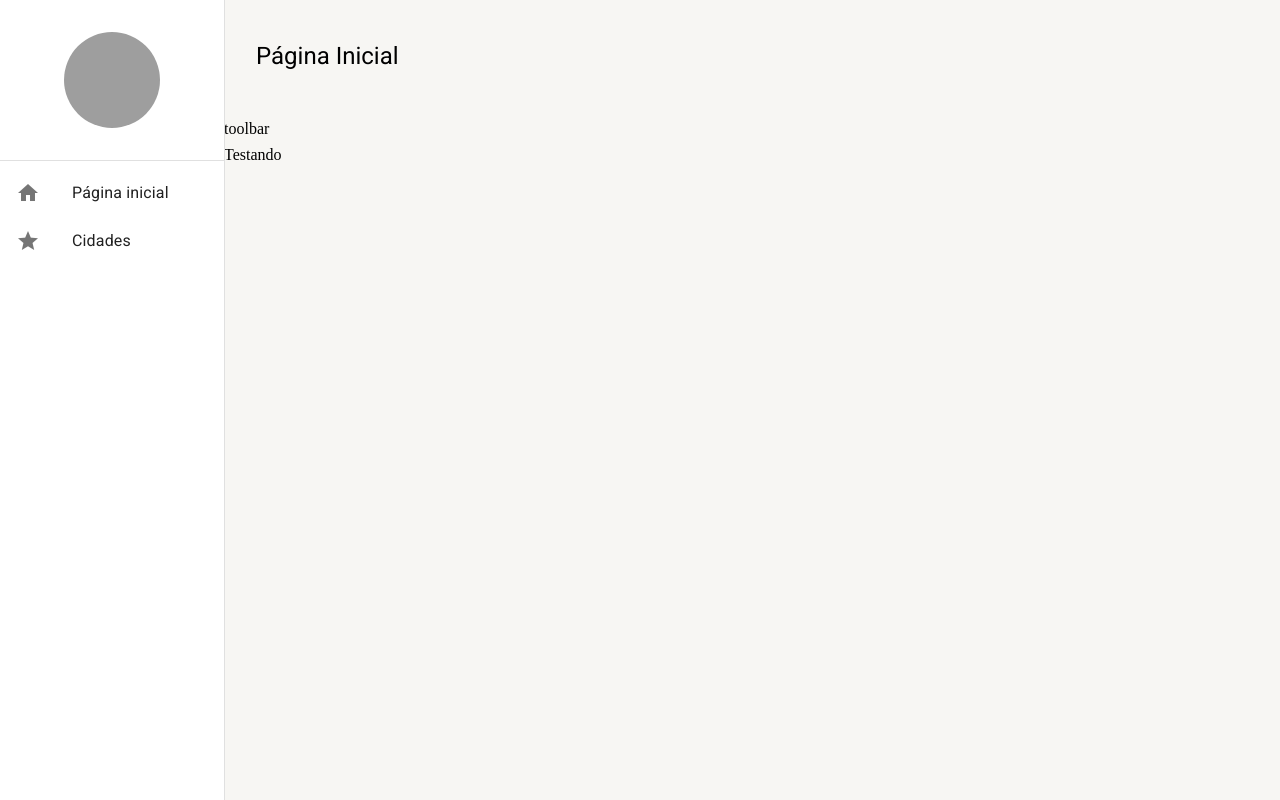
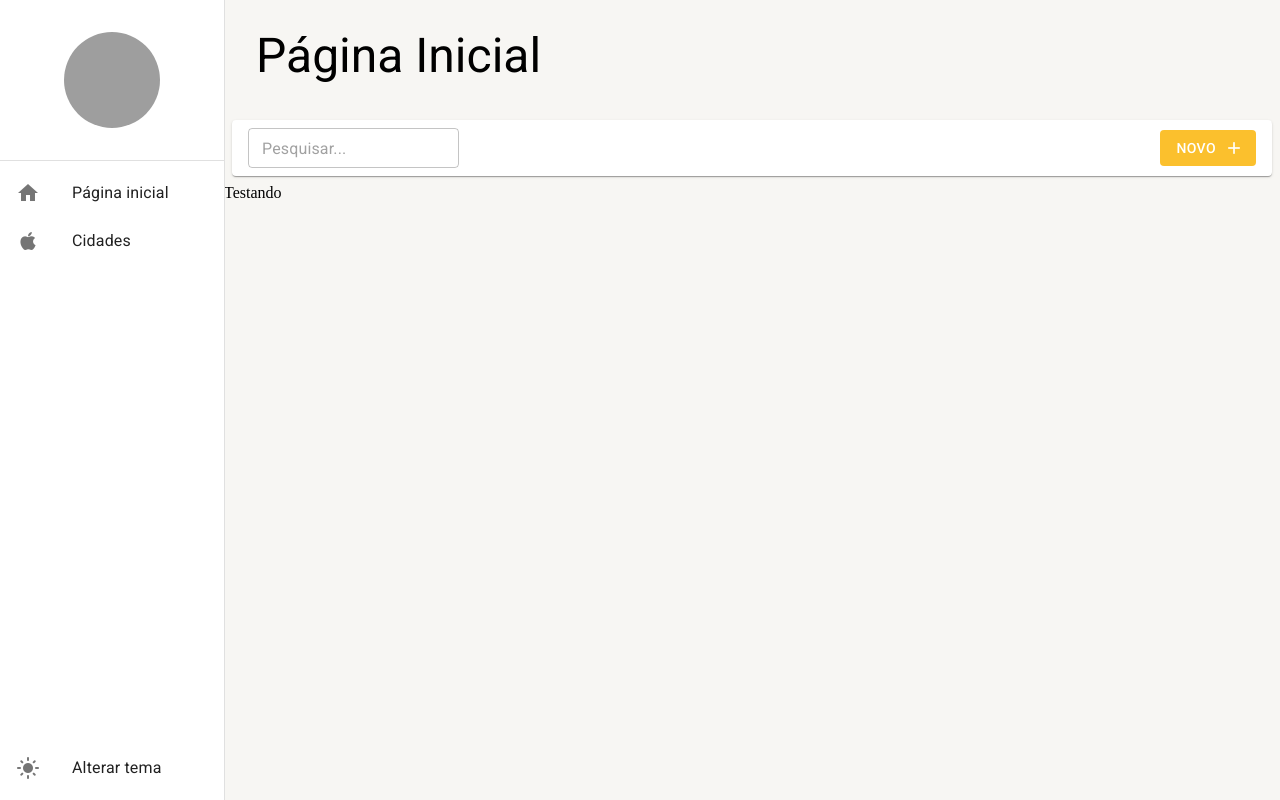
Before and after one commit to Elias-Moura/react-mui, a React (Create React App) app: page /pagina-inicial in a window 1280 px wide. Built offline with nearby package versions, Linux system fonts and the light colour scheme; grey boxes are pictures that could not be loaded.

Commit message:
feat: criando barra de ferramentas da listagem

```diff
--- a/src/pages/dashboard/Dashboard.tsx
+++ b/src/pages/dashboard/Dashboard.tsx
@@ -1,7 +1,18 @@
-import {LayoutBaseDePaginas} from '../../shared/layouts/LayoutBaseDePaginas';
+import { ListToolBar } from '../../shared/components';
+import { BaseLayout } from '../../shared/layouts/BaseLayout';
 
 export default function Dashboard() {
-  return (<LayoutBaseDePaginas title='Página Inicial'>
-    Testando
-  </LayoutBaseDePaginas>);
+  return (
+    <BaseLayout
+      title='Página Inicial'
+      toolBar={
+        <ListToolBar
+          showSearchBar
+          showBtn
+        />
+      }
+    >
+      Testando
+    </BaseLayout>
+  );
 }
--- a/src/routes/index.tsx
+++ b/src/routes/index.tsx
@@ -14,7 +14,7 @@ export default function AppRoutes() {
         label: 'Página inicial',
       },
       {
-        icon: 'star',
+        icon: 'apple',
         path: '/página-inicial',
         label: 'Cidades',
       },
--- a/src/shared/components/index.ts
+++ b/src/shared/components/index.ts
@@ -1 +1,2 @@
 export * from './side_bar/SideBar';
+export * from './list_tool_bar/ListToolBar';
--- /dev/null
+++ b/src/shared/components/list_tool_bar/ListToolBar.tsx
@@ -0,0 +1,59 @@
+import { Box, Button, Icon, Paper, TextField, useTheme } from '@mui/material';
+import React from 'react';
+
+interface IListToolBarProps {
+  surchedText?: string;
+  showSearchBar?: boolean;
+  changeEvent?: (newText: string) => void;
+  btnText?: string;
+  showBtn: boolean;
+  clickBtnEvent?: () => void;
+}
+
+export const ListToolBar: React.FC<IListToolBarProps> = ({
+  surchedText = '',
+  showSearchBar = false,
+  changeEvent: changeEnvet,
+  btnText = 'Novo',
+  showBtn = true,
+}) => {
+  const theme = useTheme();
+
+  return (
+    <Box
+      display='flex'
+      component={Paper}
+      height={theme.spacing(5)}
+      marginX={1}
+      padding={1}
+      paddingX={2}
+      gap={1}
+      alignItems='center'
+    >
+      {showSearchBar && (
+        <TextField
+          size='small'
+          placeholder='Pesquisar...'
+          value={surchedText}
+          onChange={(e) => changeEnvet?.(e.target.value)}
+        />
+      )}
+      <Box
+        flex={1}
+        display='flex'
+        justifyContent='end'
+      >
+        {showBtn && (
+          <Button
+            variant='contained'
+            color='primary'
+            disableElevation
+            endIcon={<Icon>add</Icon>}
+          >
+            {btnText}
+          </Button>
+        )}
+      </Box>
+    </Box>
+  );
+};
--- a/src/shared/components/side_bar/SideBar.tsx
+++ b/src/shared/components/side_bar/SideBar.tsx
@@ -12,7 +12,7 @@ import {
   useTheme,
 } from '@mui/material';
 import { ReactNode } from 'react';
-import { useDrawerContext } from '../../contexts';
+import { useAppThemeContext, useDrawerContext } from '../../contexts';
 import { useMatch, useNavigate, useResolvedPath } from 'react-router-dom';
 
 interface IListItemLinkProps {
@@ -47,6 +47,7 @@ export function ListItemLink({ to, icon, label, onClick }: IListItemLinkProps) {
 
 export default function SideBar({ children }: { children: ReactNode }) {
   const theme = useTheme();
+  const { toggleTheme, themeName } = useAppThemeContext();
   const smDown = useMediaQuery(theme.breakpoints.down('sm'));
   const { isDrawerOpen, toggleDrawerOpen, drawerOptions } = useDrawerContext();
   return (
@@ -74,7 +75,6 @@ export default function SideBar({ children }: { children: ReactNode }) {
               src='https://ca.slack-edge.com/TASPWCYKU-U021T5TRZ7T-936bbaae5563-512'
             />
           </Box>
-
           <Divider />
           <Box flex={1}>
             <List component='nav'>
@@ -88,6 +88,20 @@ export default function SideBar({ children }: { children: ReactNode }) {
                 />
               ))}
             </List>
+          </Box>{' '}
+          <Box>
+            <List component='nav'>
+              <ListItemButton onClick={toggleTheme}>
+                <ListItemIcon>
+                  {themeName === 'dark' ? (
+                    <Icon>dark_mode</Icon>
+                  ) : (
+                    <Icon>light_mode</Icon>
+                  )}
+                </ListItemIcon>
+                <ListItemText primary='Alterar tema' />
+              </ListItemButton>
+            </List>
           </Box>
         </Box>
       </Drawer>
--- /dev/null
+++ b/src/shared/layouts/BaseLayout.tsx
@@ -0,0 +1,64 @@
+import {
+  Box,
+  Icon,
+  IconButton,
+  Typography,
+  useMediaQuery,
+  useTheme,
+} from '@mui/material';
+import { ReactNode } from 'react';
+import { useDrawerContext } from '../contexts';
+
+interface IBaseLayoytProps {
+  children: ReactNode;
+  title: string;
+  toolBar?: ReactNode;
+}
+
+export const BaseLayout: React.FC<IBaseLayoytProps> = ({
+  children,
+  title,
+  toolBar,
+}) => {
+  const theme = useTheme();
+  const smDown = useMediaQuery(theme.breakpoints.down('sm'));
+  const mdDown = useMediaQuery(theme.breakpoints.down('md'));
+  const { toggleDrawerOpen } = useDrawerContext();
+
+  return (
+    <Box
+      height='100%'
+      display='flex'
+      flexDirection='column'
+      gap={1}
+    >
+      <Box
+        padding={1}
+        height={theme.spacing(smDown ? 6 : mdDown ? 8 : 12)}
+        display='flex'
+        alignItems='center'
+        gap={1}
+      >
+        <IconButton onClick={toggleDrawerOpen}>
+          {smDown && <Icon>menu</Icon>}
+        </IconButton>
+        <Typography
+          variant={smDown ? 'h5' : mdDown ? 'h4' : 'h3'}
+          whiteSpace='nowrap'
+          overflow='hidden'
+          textOverflow='ellipsis'
+        >
+          {title}
+        </Typography>
+      </Box>
+      {toolBar && <Box>{toolBar}</Box>}
+
+      <Box
+        flex={1}
+        overflow='auto'
+      >
+        {children}
+      </Box>
+    </Box>
+  );
+};
--- a/src/shared/layouts/LayoutBaseDePaginas.tsx
+++ /dev/null
@@ -1,41 +0,0 @@
-import { Box, Icon, IconButton, Typography, useMediaQuery, useTheme } from '@mui/material';
-import { ReactNode } from 'react';
-import { useDrawerContext } from '../contexts';
-
-interface LayoutBaseDePaginasProps {
-  children: ReactNode;
-  title: string;
-}
-
-export const LayoutBaseDePaginas: React.FC<LayoutBaseDePaginasProps> = ({
-  children,
-  title,
-}) => {
-  const theme = useTheme();
-  const smDown = useMediaQuery(theme.breakpoints.down('sm'));
-  const {toggleDrawerOpen} = useDrawerContext();
-
-  return (
-    <Box
-      height='100%'
-      display='flex'
-      flexDirection='column'
-      gap={1}
-    >
-      <Box
-        padding={1}
-        height={theme.spacing(12)}
-        display='flex'
-        alignItems='center'
-        gap={1}
-      >
-        <IconButton onClick={toggleDrawerOpen}>
-          {smDown && <Icon>menu</Icon>}
-        </IconButton>
-        <Typography variant='h5'>{title}</Typography>
-      </Box>
-      <Box>toolbar</Box>
-      <Box>{children}</Box>
-    </Box>
-  );
-};
--- a/src/shared/layouts/index.ts
+++ b/src/shared/layouts/index.ts
@@ -1 +1 @@
-export * from './LayoutBaseDePaginas';
+export * from './BaseLayout';
--- a/src/shared/themes/Dark.ts
+++ b/src/shared/themes/Dark.ts
@@ -1,23 +1,29 @@
-import { createTheme } from "@mui/material";
-import { cyan, yellow } from "@mui/material/colors";
+import { createTheme } from '@mui/material';
+import { cyan, yellow } from '@mui/material/colors';
 
 export const DarkTheme = createTheme({
   palette: {
+    mode: 'dark',
     primary: {
       main: yellow[700],
       dark: yellow[800],
       light: yellow[500],
-      contrastText: "#ffffff",
+      contrastText: '#ffffff',
     },
     secondary: {
       main: cyan[500],
       dark: cyan[500],
       light: cyan[500],
-      contrastText: '#ffffff'
+      contrastText: '#ffffff',
     },
     background: {
       default: '#202124',
-      paper: '#303134'
+      paper: '#303134',
+    },
+  },
+  typography: {
+    allVariants: {
+      color: 'white',
     }
-  },
+  }
 });
```
